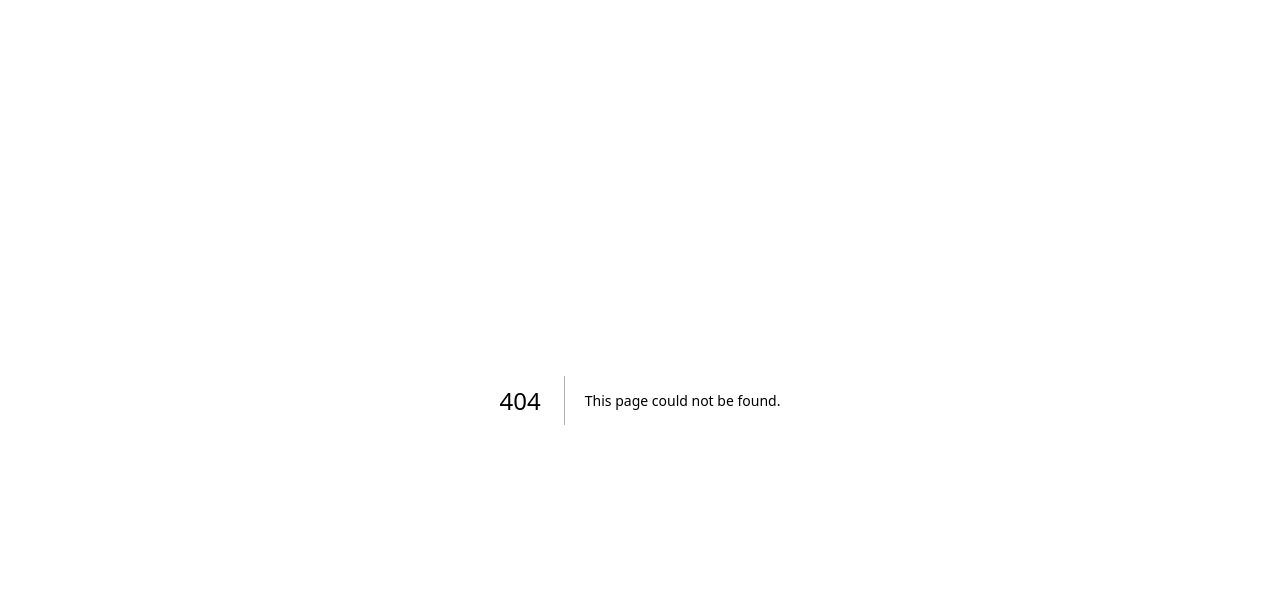
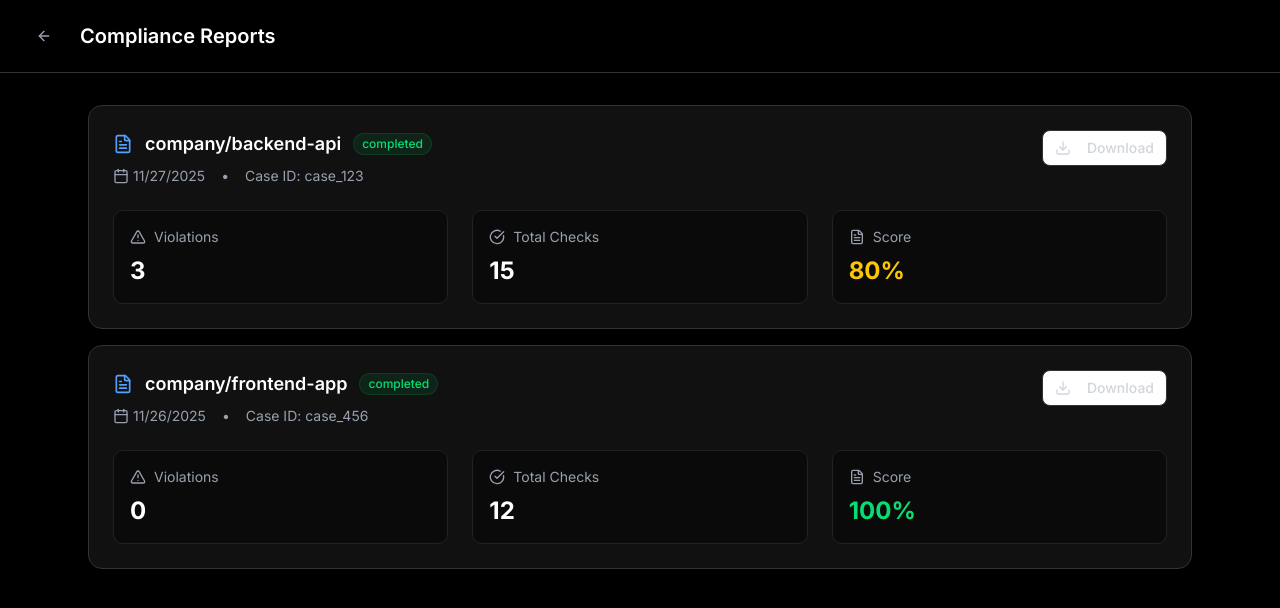
Before and after one commit to sandip-pathe/MumbaiHacks25, a Next.js app in the folder frontend/: page /reports in a window 1280 px wide. Before the commit this address had no page. Shown: the top 608 px of the page. Built offline with nearby package versions, Linux system fonts and the light colour scheme; sample sign-in values are in the browser's storage; what @stackframe/stack would draw is missing.

Commit message:
feat(reports): add reports feature

```diff
--- /dev/null
+++ b/frontend/app/reports/page.tsx
@@ -0,0 +1,222 @@
+"use client";
+
+import { useState, useEffect } from "react";
+import { useRouter } from "next/navigation";
+import { Button } from "@/components/ui/button";
+import { Badge } from "@/components/ui/badge";
+import {
+  Loader2,
+  ArrowLeft,
+  FileText,
+  Download,
+  Calendar,
+  AlertTriangle,
+  CheckCircle,
+} from "lucide-react";
+import { useRequireAuth } from "@/lib/auth-context";
+// import { apiClient } from "@/lib/api-client"; // Not used yet
+
+interface AuditReport {
+  case_id: string;
+  repository_name: string;
+  created_at: string;
+  status: string;
+  violations_found: number;
+  total_checks: number;
+  compliance_score: number;
+}
+
+export default function ReportsPage() {
+  const router = useRouter();
+  const auth = useRequireAuth();
+  const [reports, setReports] = useState<AuditReport[]>([]);
+  const [loading, setLoading] = useState(true);
+
+  useEffect(() => {
+    fetchReports();
+  }, []);
+
+  const fetchReports = async () => {
+    try {
+      // This endpoint doesn't exist yet in the backend, simulating for now
+      // In real implementation: const data = await apiClient.getAuditReports();
+      setReports([
+        {
+          case_id: "case_123abc",
+          repository_name: "company/backend-api",
+          created_at: new Date(Date.now() - 86400000).toISOString(),
+          status: "completed",
+          violations_found: 3,
+          total_checks: 15,
+          compliance_score: 80,
+        },
+        {
+          case_id: "case_456def",
+          repository_name: "company/frontend-app",
+          created_at: new Date(Date.now() - 172800000).toISOString(),
+          status: "completed",
+          violations_found: 0,
+          total_checks: 12,
+          compliance_score: 100,
+        },
+      ]);
+    } catch (error) {
+      console.error("Failed to fetch reports:", error);
+    } finally {
+      setLoading(false);
+    }
+  };
+
+  const handleDownloadReport = async (caseId: string) => {
+    try {
+      // In real implementation:
+      // const blob = await apiClient.downloadAuditReport(caseId);
+      // const url = window.URL.createObjectURL(blob);
+      // const a = document.createElement('a');
+      // a.href = url;
+      // a.download = `compliance-report-${caseId}.pdf`;
+      // a.click();
+
+      alert(
+        `Download report for case: ${caseId}\n(Report generation not implemented in backend yet)`
+      );
+    } catch (error) {
+      console.error("Failed to download report:", error);
+    }
+  };
+
+  const getScoreColor = (score: number) => {
+    if (score >= 90) return "text-green-400";
+    if (score >= 70) return "text-yellow-400";
+    return "text-red-400";
+  };
+
+  if (auth.isLoading || loading) {
+    return (
+      <div className="flex items-center justify-center min-h-screen bg-black">
+        <Loader2 className="h-8 w-8 animate-spin text-gray-400" />
+      </div>
+    );
+  }
+
+  return (
+    <div className="min-h-screen bg-black">
+      <nav className="border-b border-[#333]">
+        <div className="container mx-auto px-6 py-4 flex justify-between items-center">
+          <div className="flex items-center gap-4">
+            <Button
+              variant="ghost"
+              size="icon"
+              onClick={() => router.push("/dashboard")}
+              className="text-gray-400 hover:text-white"
+            >
+              <ArrowLeft className="h-5 w-5" />
+            </Button>
+            <h1 className="text-xl font-semibold text-white">
+              Compliance Reports
+            </h1>
+          </div>
+        </div>
+      </nav>
+
+      <main className="container mx-auto px-6 py-8 max-w-6xl">
+        {reports.length === 0 ? (
+          <div className="text-center py-16">
+            <FileText className="h-16 w-16 text-gray-600 mx-auto mb-4" />
+            <h2 className="text-xl font-semibold text-white mb-2">
+              No Reports Yet
+            </h2>
+            <p className="text-gray-400 mb-6">
+              Run a compliance scan to generate your first report
+            </p>
+            <Button
+              onClick={() => router.push("/repos/scan")}
+              className="bg-white text-black hover:bg-gray-200"
+            >
+              Run Scan
+            </Button>
+          </div>
+        ) : (
+          <div className="space-y-4">
+            {reports.map((report) => (
+              <div
+                key={report.case_id}
+                className="bg-[#111] border border-[#333] rounded-xl p-6 hover:border-[#444] transition-colors"
+              >
+                <div className="flex items-start justify-between mb-4">
+                  <div className="flex-1">
+                    <div className="flex items-center gap-3 mb-2">
+                      <FileText className="h-5 w-5 text-blue-400" />
+                      <h3 className="text-white font-semibold text-lg">
+                        {report.repository_name}
+                      </h3>
+                      <Badge className="bg-green-900/30 text-green-400 border-green-900/50">
+                        {report.status}
+                      </Badge>
+                    </div>
+                    <div className="flex items-center gap-4 text-sm text-gray-400">
+                      <div className="flex items-center gap-1">
+                        <Calendar className="h-4 w-4" />
+                        <span>
+                          {new Date(report.created_at).toLocaleDateString()}
+                        </span>
+                      </div>
+                      <span>•</span>
+                      <span>Case ID: {report.case_id.substring(0, 8)}</span>
+                    </div>
+                  </div>
+
+                  <Button
+                    variant="outline"
+                    size="sm"
+                    onClick={() => handleDownloadReport(report.case_id)}
+                    className="border-[#333] text-gray-300 hover:bg-[#1a1a1a]"
+                  >
+                    <Download className="h-4 w-4 mr-2" />
+                    Download
+                  </Button>
+                </div>
+
+                <div className="grid grid-cols-3 gap-6 mt-6">
+                  <div className="bg-[#0a0a0a] border border-[#222] rounded-lg p-4">
+                    <div className="flex items-center gap-2 text-gray-400 text-sm mb-2">
+                      <AlertTriangle className="h-4 w-4" />
+                      <span>Violations</span>
+                    </div>
+                    <div className="text-2xl font-bold text-white">
+                      {report.violations_found}
+                    </div>
+                  </div>
+
+                  <div className="bg-[#0a0a0a] border border-[#222] rounded-lg p-4">
+                    <div className="flex items-center gap-2 text-gray-400 text-sm mb-2">
+                      <CheckCircle className="h-4 w-4" />
+                      <span>Total Checks</span>
+                    </div>
+                    <div className="text-2xl font-bold text-white">
+                      {report.total_checks}
+                    </div>
+                  </div>
+
+                  <div className="bg-[#0a0a0a] border border-[#222] rounded-lg p-4">
+                    <div className="flex items-center gap-2 text-gray-400 text-sm mb-2">
+                      <FileText className="h-4 w-4" />
+                      <span>Score</span>
+                    </div>
+                    <div
+                      className={`text-2xl font-bold ${getScoreColor(
+                        report.compliance_score
+                      )}`}
+                    >
+                      {report.compliance_score}%
+                    </div>
+                  </div>
+                </div>
+              </div>
+            ))}
+          </div>
+        )}
+      </main>
+    </div>
+  );
+}
```
